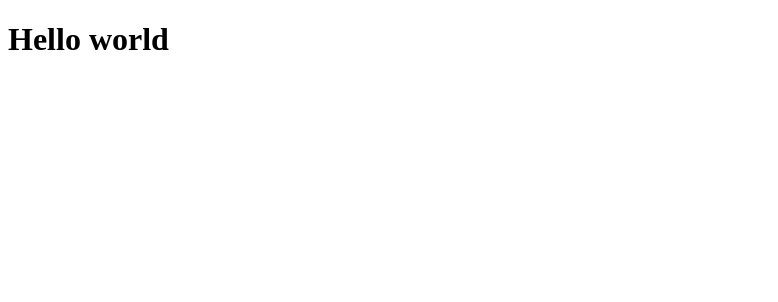
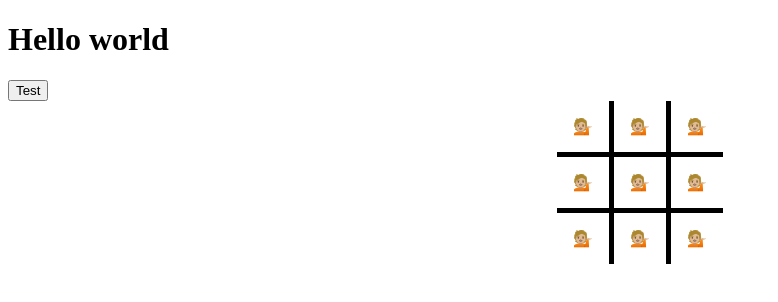
Before and after one commit to pipe2442/tictactoe_javascript, a plain HTML site: page index.html in a window 1280 px wide. Shown: the whole page, without its empty margins (0-778 px from the left). Drawn offline with Linux system fonts and the light colour scheme.

Commit message:
Create basic table

```diff
--- a/app.js
+++ b/app.js
@@ -0,0 +1,3 @@
+const test = () => {
+    document.getElementById('display').innerHTML = "Im the inner"
+};
--- a/assets/styles.css
+++ b/assets/styles.css
@@ -1,3 +1,20 @@
-.body{
-    background-color: red
-};
+table {
+    border-collapse: collapse;
+    margin: 0 auto;
+  }
+  table td {
+    padding: 1rem;
+    border: 5px solid black;
+  }
+  table tr:first-child td {
+    border-top: 0;
+  }
+  table tr td:first-child {
+    border-left: 0;
+  }
+  table tr:last-child td {
+    border-bottom: 0;
+  }
+  table tr td:last-child {
+    border-right: 0;
+  }
--- a/index.html
+++ b/index.html
@@ -9,6 +9,33 @@
 </head>
 <body>
     <h1>Hello world</h1>
+    <button onclick="test()">Test</button>
+    <div id="display"></div>
+
+
+
+
+<table>
+    <tr>
+      <td>💁🏼</td>
+      <td>💁🏼</td>
+      <td>💁🏼</td>
+    </tr>
+    <tr>
+      <td>💁🏼</td>
+      <td>💁🏼</td>
+      <td>💁🏼</td>
+    </tr>
+    <tr>
+      <td>💁🏼</td>
+      <td>💁🏼</td>
+      <td>💁🏼</td>
+    </tr>
+  </table>
+
+
+
+
 
     <script src="app.js"></script>
 </body>
```
